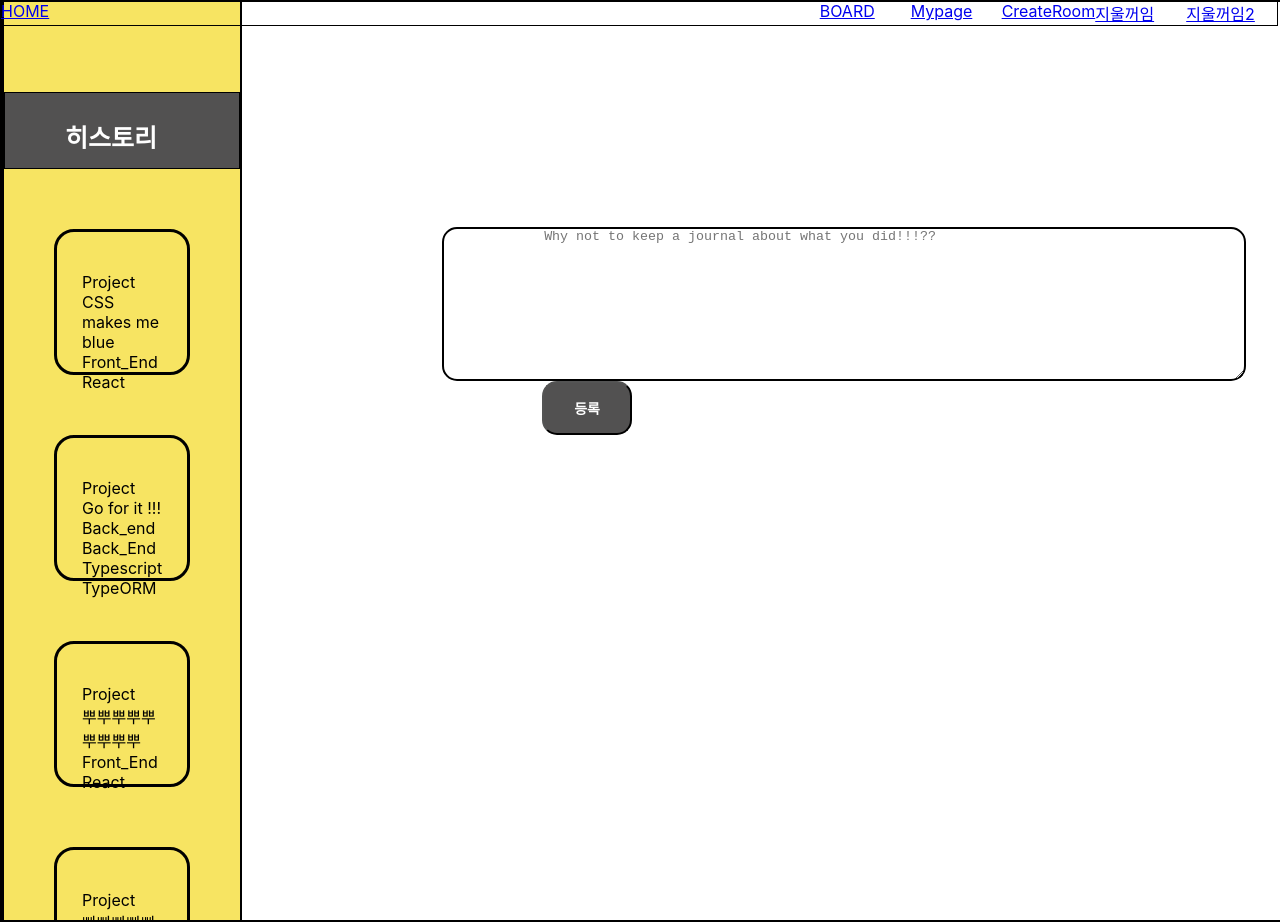
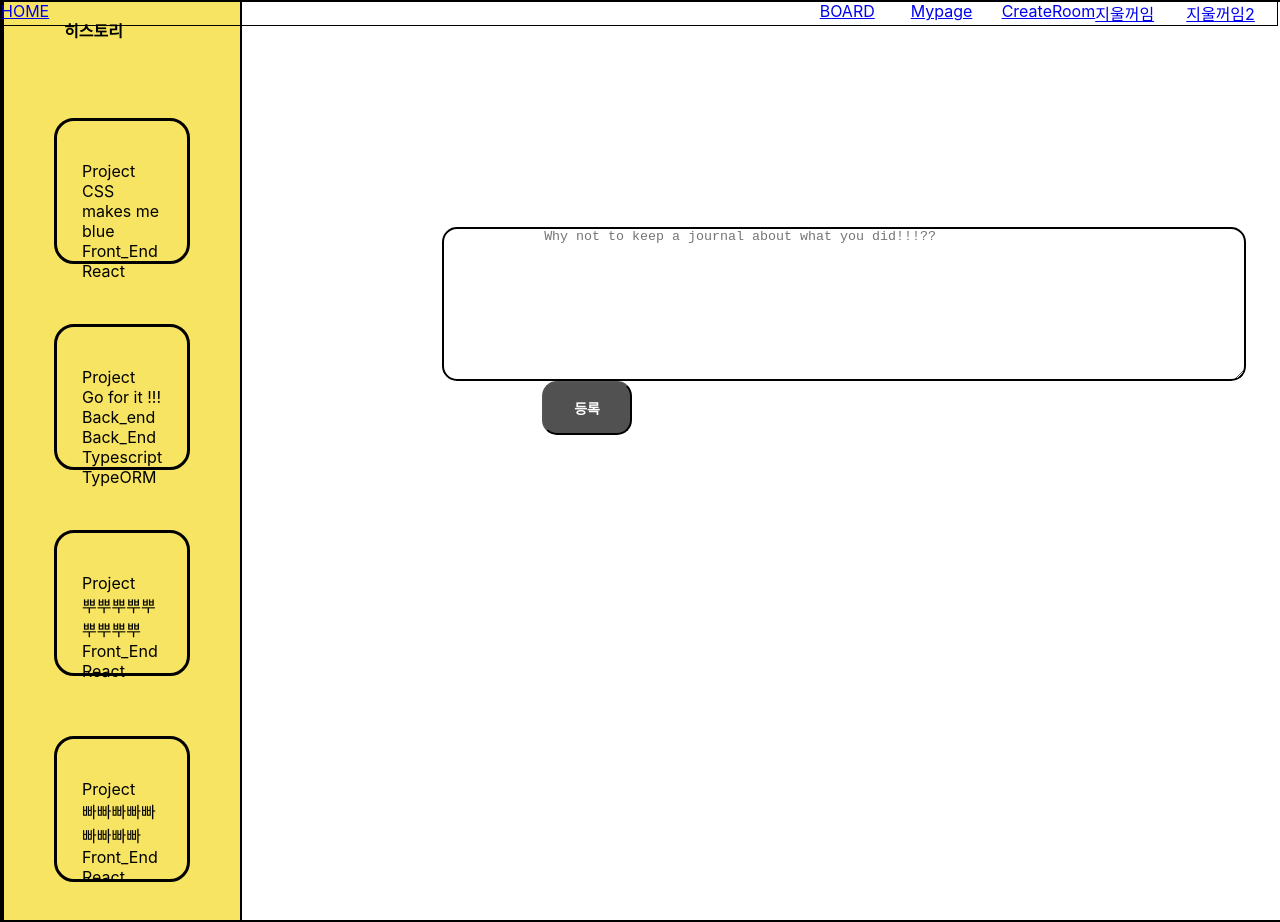
Before and after one commit to codestates/Knock-Knock-Client, a React (Create React App) app in the folder knock-client-app/: page /mngHistory in a window 1280 px wide. Shown: the top 922 px of the page. Built offline with nearby package versions, Linux system fonts and the light colour scheme.

Commit message:
[MODIFY] edit post & mypage

```diff
--- a/knock-client-app/src/styles/profileEdit.css
+++ b/knock-client-app/src/styles/profileEdit.css
@@ -6,7 +6,7 @@
   border: 1px solid black;
 }
 
-.P_header {
+.P_headers {
   margin: 90px 0px 0px;
   width: auto;
   height: 75px;
```
Also changed, not shown: 1 other file (tests, documents, lock files or other folders).
